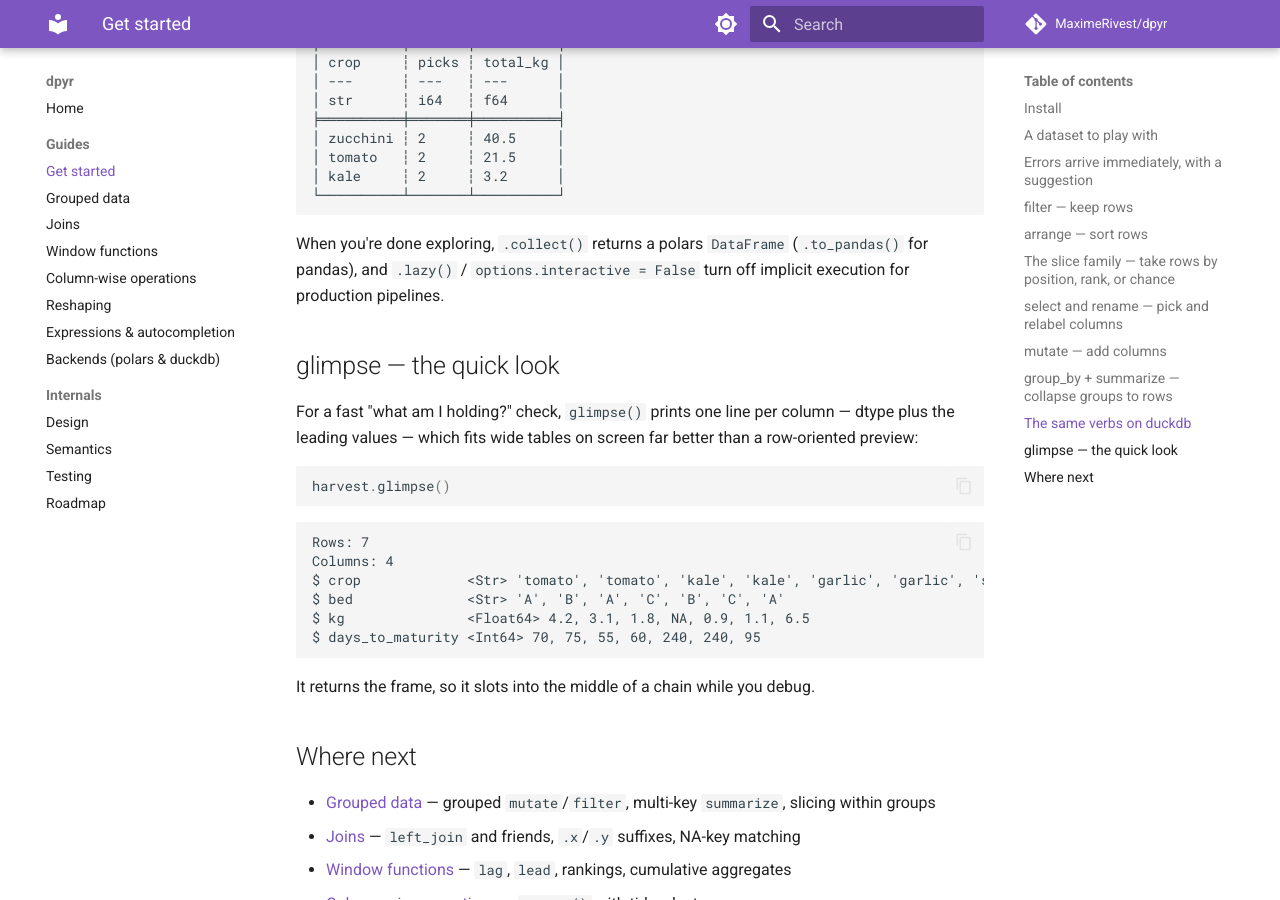
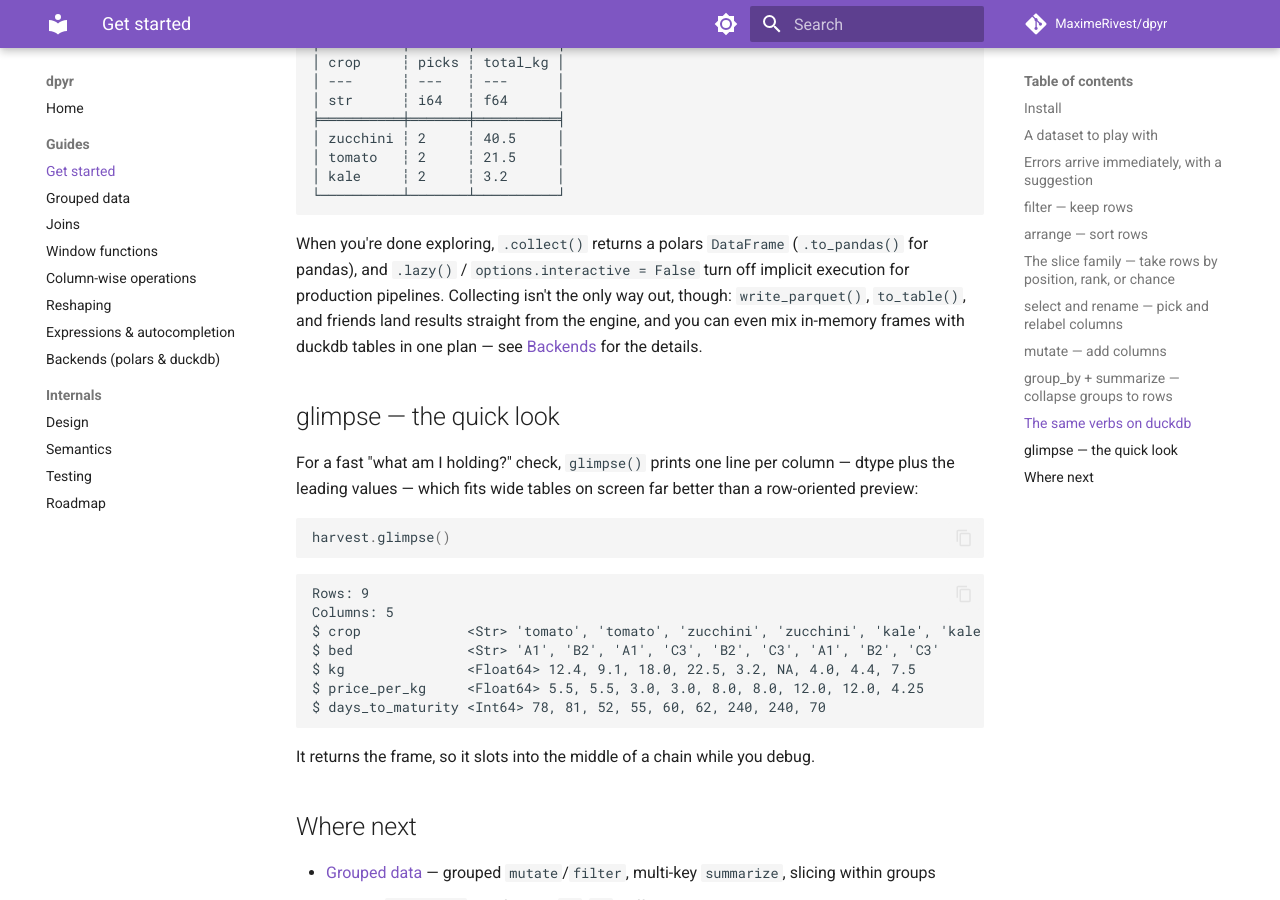
Before and after one commit to MaximeRivest/dpyr, an MkDocs documentation site: the page built from docs/guide/get-started.md, in a window 1280 px wide and 900 px high, scrolled down 6074 px. Built offline with MkDocs 1.6.1 and Material for MkDocs 9.7.7, drawn with Linux system fonts in a browser that asks for light colours; comment, search, counter and statistics services are not loaded.

Commit message:
Audit all docs against 1.2.0; make guide code blocks a CI test
Page-by-page audit (every claim checked empirically): four pages had
drift — a stale glimpse() output block and missing engine-exit pointers
in get-started, a stale mixed-join output block in backends (wrong
dataset), a missing to_table(con=) mention in joins, and DESIGN.md still
describing the pre-1.2.0 'backend chosen at the source' architecture.
All fixed; ten other pages verified clean.

tests/test_docs.py now extracts and executes every python block of
every guide on each CI run, so documentation can no longer drift from
behavior silently.

````diff
--- a/docs/guide/get-started.md
+++ b/docs/guide/get-started.md
@@ -321,7 +321,10 @@ shape: (3, 3)
 
 When you're done exploring, `.collect()` returns a polars `DataFrame`
 (`.to_pandas()` for pandas), and `.lazy()` / `options.interactive = False`
-turn off implicit execution for production pipelines.
+turn off implicit execution for production pipelines. Collecting isn't the
+only way out, though: `write_parquet()`, `to_table()`, and friends land
+results straight from the engine, and you can even mix in-memory frames with
+duckdb tables in one plan — see [Backends](backends.md) for the details.
 
 ## glimpse — the quick look
 
@@ -334,12 +337,13 @@ harvest.glimpse()
 ```
 
 ```text
-Rows: 7
-Columns: 4
-$ crop             <Str> 'tomato', 'tomato', 'kale', 'kale', 'garlic', 'garlic', 'squash'
-$ bed              <Str> 'A', 'B', 'A', 'C', 'B', 'C', 'A'
-$ kg               <Float64> 4.2, 3.1, 1.8, NA, 0.9, 1.1, 6.5
-$ days_to_maturity <Int64> 70, 75, 55, 60, 240, 240, 95
+Rows: 9
+Columns: 5
+$ crop             <Str> 'tomato', 'tomato', 'zucchini', 'zucchini', 'kale', 'kale', 'garlic', 'garlic', 'carrot'
+$ bed              <Str> 'A1', 'B2', 'A1', 'C3', 'B2', 'C3', 'A1', 'B2', 'C3'
+$ kg               <Float64> 12.4, 9.1, 18.0, 22.5, 3.2, NA, 4.0, 4.4, 7.5
+$ price_per_kg     <Float64> 5.5, 5.5, 3.0, 3.0, 8.0, 8.0, 12.0, 12.0, 4.25
+$ days_to_maturity <Int64> 78, 81, 52, 55, 60, 62, 240, 240, 70
 ```
 
 It returns the frame, so it slots into the middle of a chain while you
````
Also changed, not shown: docs/DESIGN.md (+7 -2 lines), docs/guide/backends.md (+13 -10 lines), docs/guide/joins.md (+5 -0 lines), 1 other file.
